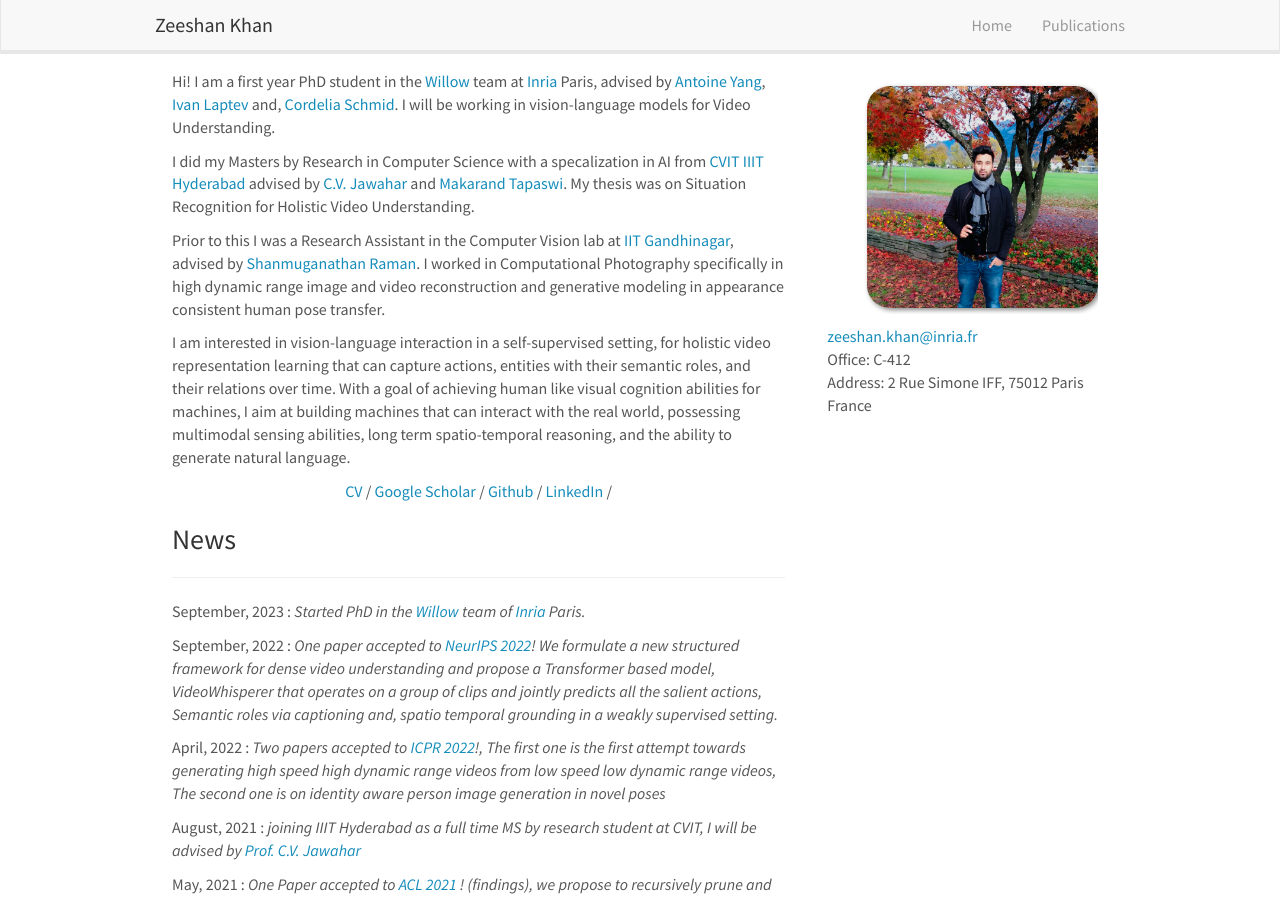
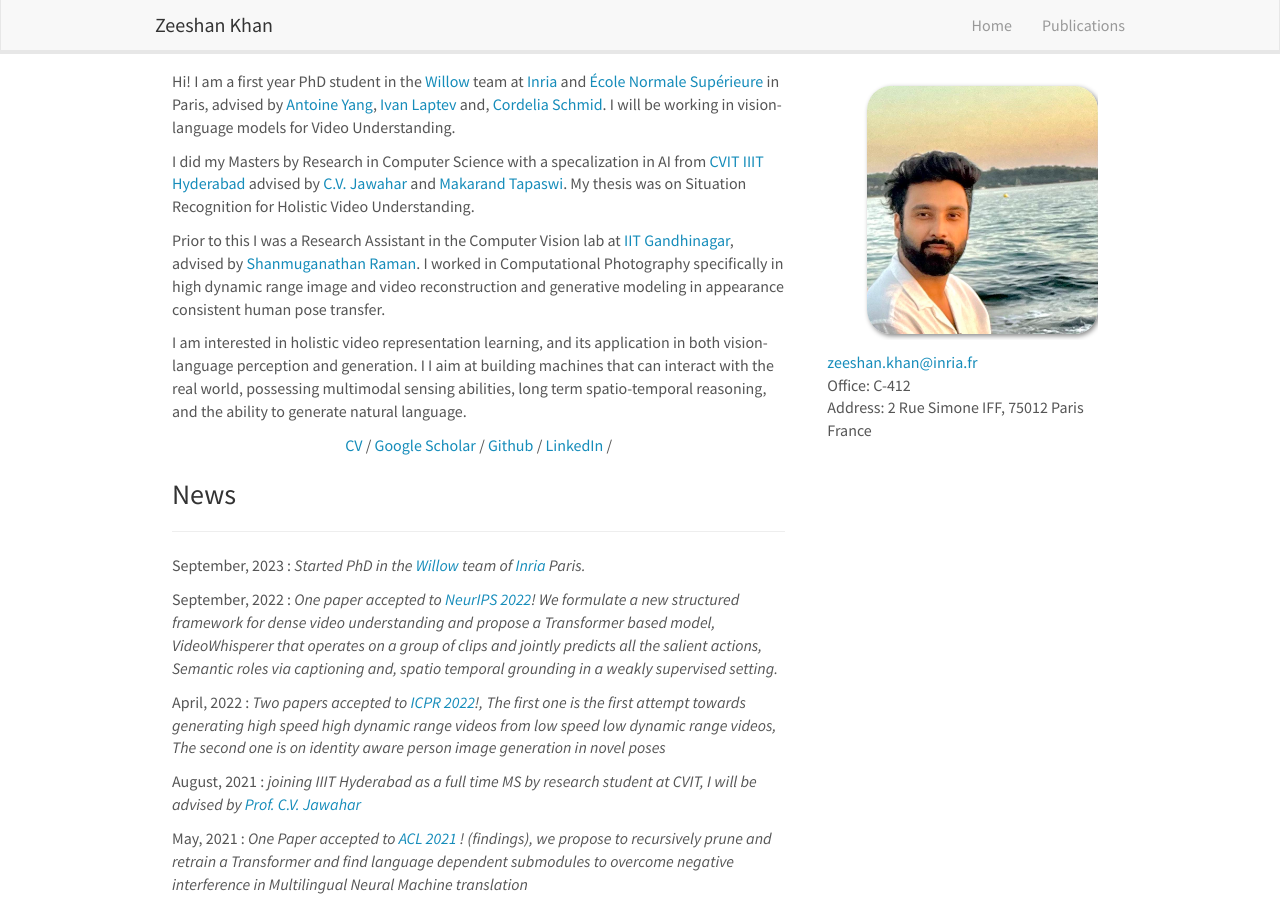
Before and after one commit to zeeshank95/zeeshank95.github.io, a Jekyll site: the page built from _pages/home.md, in a window 1280 px wide and 900 px high. Built offline with Jekyll 4.4.1, drawn with Linux system fonts in a browser that asks for light colours; nearby versions of some CDN libraries.

Commit message:
changed dp

```diff
--- a/_pages/home.md
+++ b/_pages/home.md
@@ -12,13 +12,13 @@ permalink: /
 
 <div class="col-sm-8">
 
-Hi! I am a first year PhD student in the <a href="http://www.di.ens.fr/willow">Willow</a> team at <a href="https://www.inria.fr/fr">Inria</a> Paris, advised by <a href="https://antoyang.github.io">Antoine Yang</a>, <a href="https://www.di.ens.fr/~laptev/">Ivan Laptev</a> and, <a href="https://www.di.ens.fr/willow/people_webpages/cordelia/">Cordelia Schmid</a>. I will be working in vision-language models for Video Understanding.
+Hi! I am a first year PhD student in the <a href="http://www.di.ens.fr/willow">Willow</a> team at <a href="https://www.inria.fr/en">Inria</a> and  <a href="https://www.ens.psl.eu/en">École Normale Supérieure</a> in Paris, advised by <a href="https://antoyang.github.io">Antoine Yang</a>, <a href="https://www.di.ens.fr/~laptev/">Ivan Laptev</a> and, <a href="https://www.di.ens.fr/willow/people_webpages/cordelia/">Cordelia Schmid</a>. I will be working in vision-language models for Video Understanding.
 
 I did my Masters by Research in Computer Science with a specalization in AI from <a href="http://cvit.iiit.ac.in">CVIT IIIT Hyderabad</a> advised by <a href="https://faculty.iiit.ac.in/~jawahar/index.html">C.V. Jawahar</a> and <a href="https://makarandtapaswi.github.io">Makarand Tapaswi</a>. My thesis was on Situation Recognition for Holistic Video Understanding.
 
 Prior to this I was a Research Assistant in the Computer Vision lab at <a href="https://iitgn.ac.in">IIT Gandhinagar</a>, advised by <a href="https://people.iitgn.ac.in/~shanmuga/"> Shanmuganathan Raman</a>. I worked in Computational Photography specifically in high dynamic range image and video reconstruction and generative modeling in appearance consistent human pose transfer.
 
-I am interested in vision-language interaction in a self-supervised setting, for holistic video representation learning that can capture actions, entities with their semantic roles, and their relations over time. With a goal of achieving human like visual cognition abilities for machines, I aim at building machines that can interact with the real world, possessing multimodal sensing abilities, long term spatio-temporal reasoning, and the ability to generate natural language.
+I am interested in holistic video representation learning, and its application in both vision-language perception and generation. I I aim at building machines that can interact with the real world, possessing multimodal sensing abilities, long term spatio-temporal reasoning, and the ability to generate natural language.
 
 <p align="center">
   <a href="./docs/Zeeshan_cv_2022.pdf">CV</a> /
```
Also changed, not shown: images/profile_pic.jpeg, images/profile_pic_old.jpeg (added), 6 other files.
